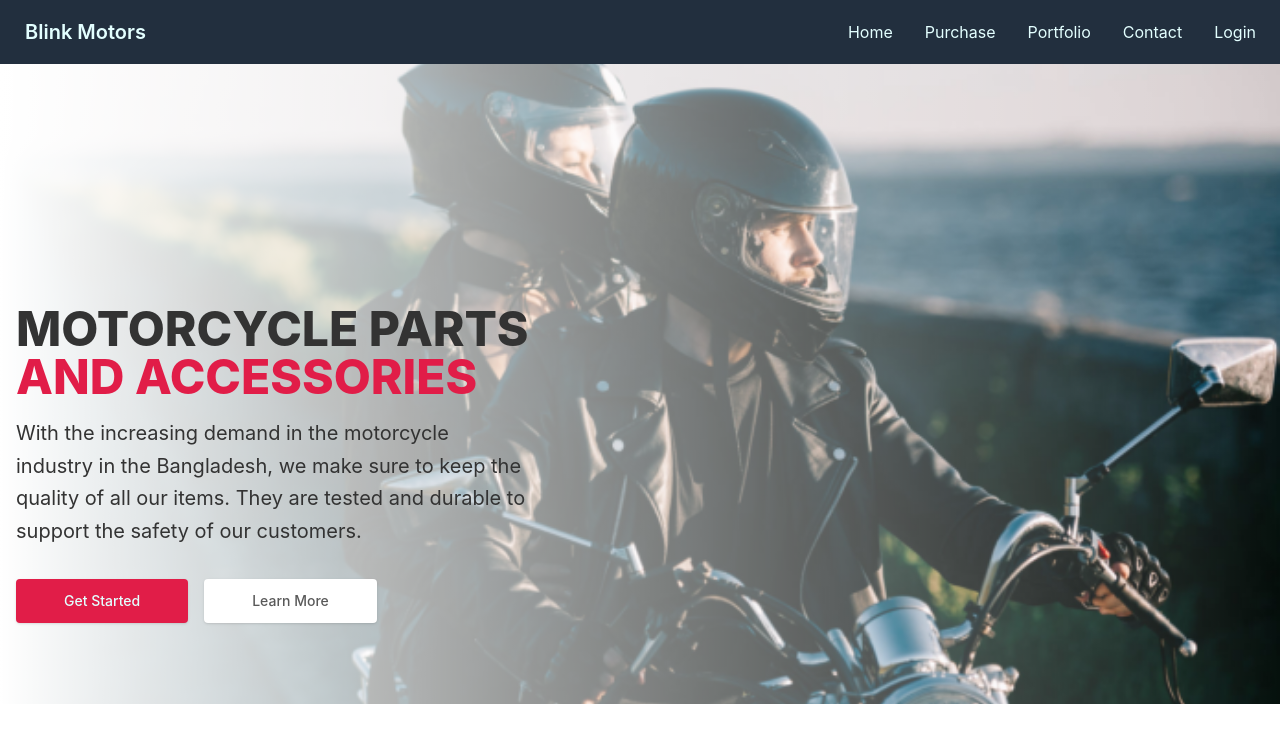
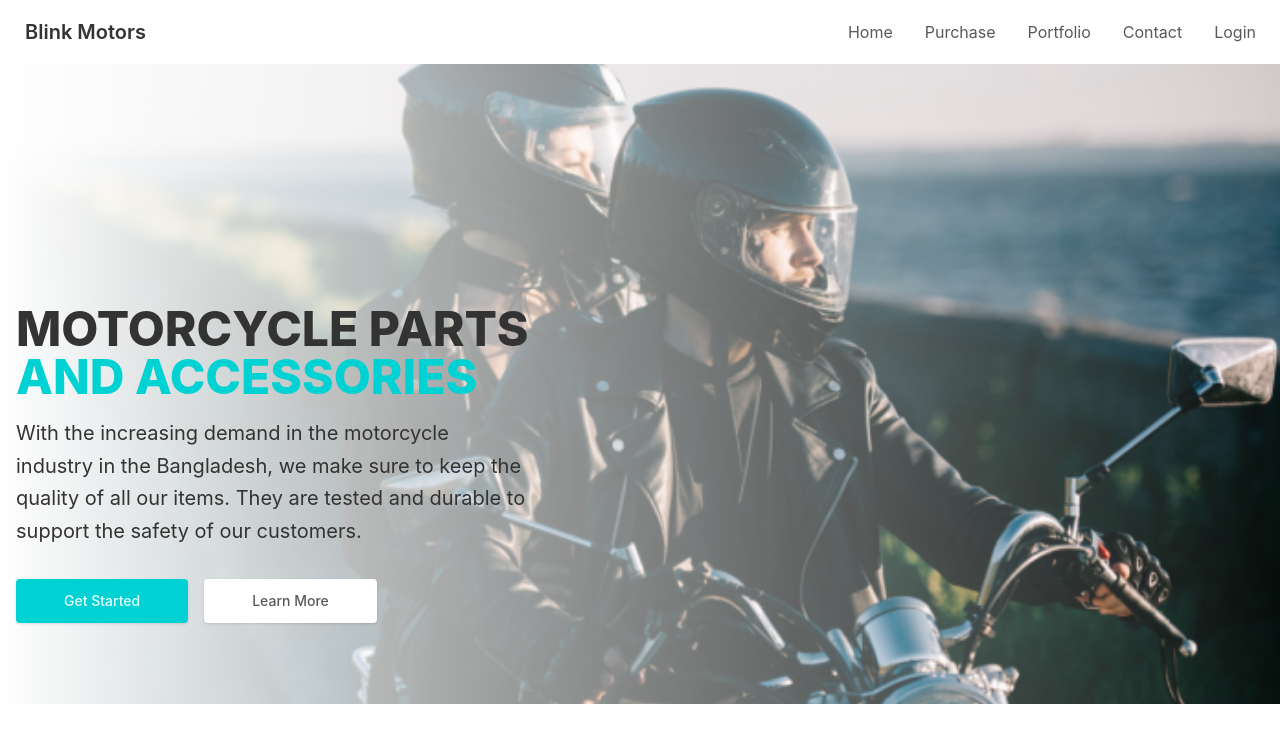
Before and after one commit to mehrazhossain/blink-motors-client, a React (Create React App) app: page / in a window 1280 px wide. Shown: the top 742 px of the page. Built offline with nearby package versions, Linux system fonts and the light colour scheme.

Commit message:
set color palette

```diff
--- a/src/Pages/Shared/Navbar.js
+++ b/src/Pages/Shared/Navbar.js
@@ -23,7 +23,7 @@ const Navbar = () => {
   );
 
   return (
-    <div className="navbar bg-secondary">
+    <div className="navbar">
       <div className="navbar-start">
         <div className="dropdown">
           <label tabIndex="0" className="btn btn-ghost lg:hidden">
@@ -51,13 +51,13 @@ const Navbar = () => {
         </div>
         <Link
           to={'/'}
-          className="btn btn-ghost normal-case text-xl text-semibold text-neutral"
+          className="btn btn-ghost normal-case text-xl text-semibold"
         >
           Blink Motors
         </Link>
       </div>
       <div className="navbar-end hidden lg:flex">
-        <ul className="menu menu-horizontal p-0 text-neutral">{menuItems}</ul>
+        <ul className="menu menu-horizontal p-0 text-accent">{menuItems}</ul>
       </div>
     </div>
   );
--- a/tailwind.config.js
+++ b/tailwind.config.js
@@ -7,8 +7,8 @@ module.exports = {
     themes: [
       {
         blink_motors_theme: {
-          primary: '#E11D48',
-          secondary: '#222f3e',
+          primary: '#00d2d3',
+          secondary: '#01a3a4',
           accent: '#595959',
           neutral: '#E3FFFF',
           'base-100': '#ffffff',
```
